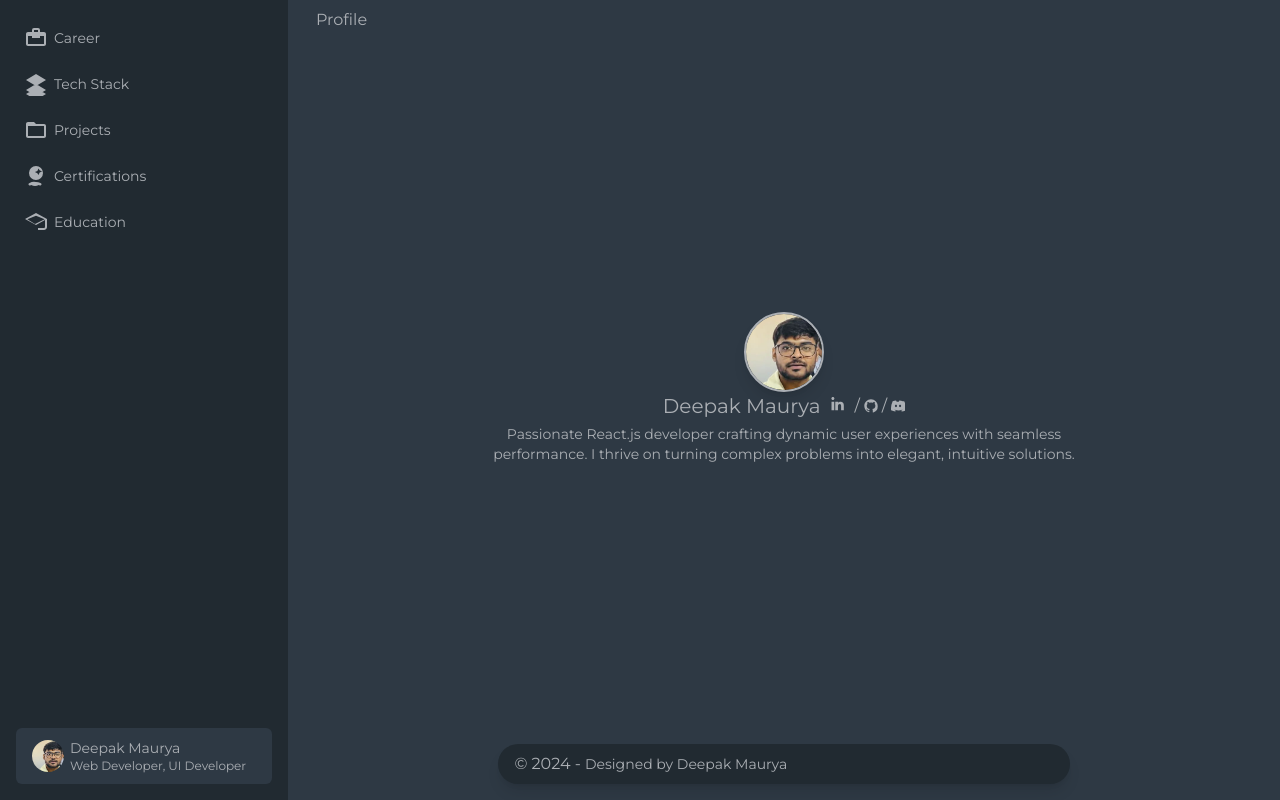
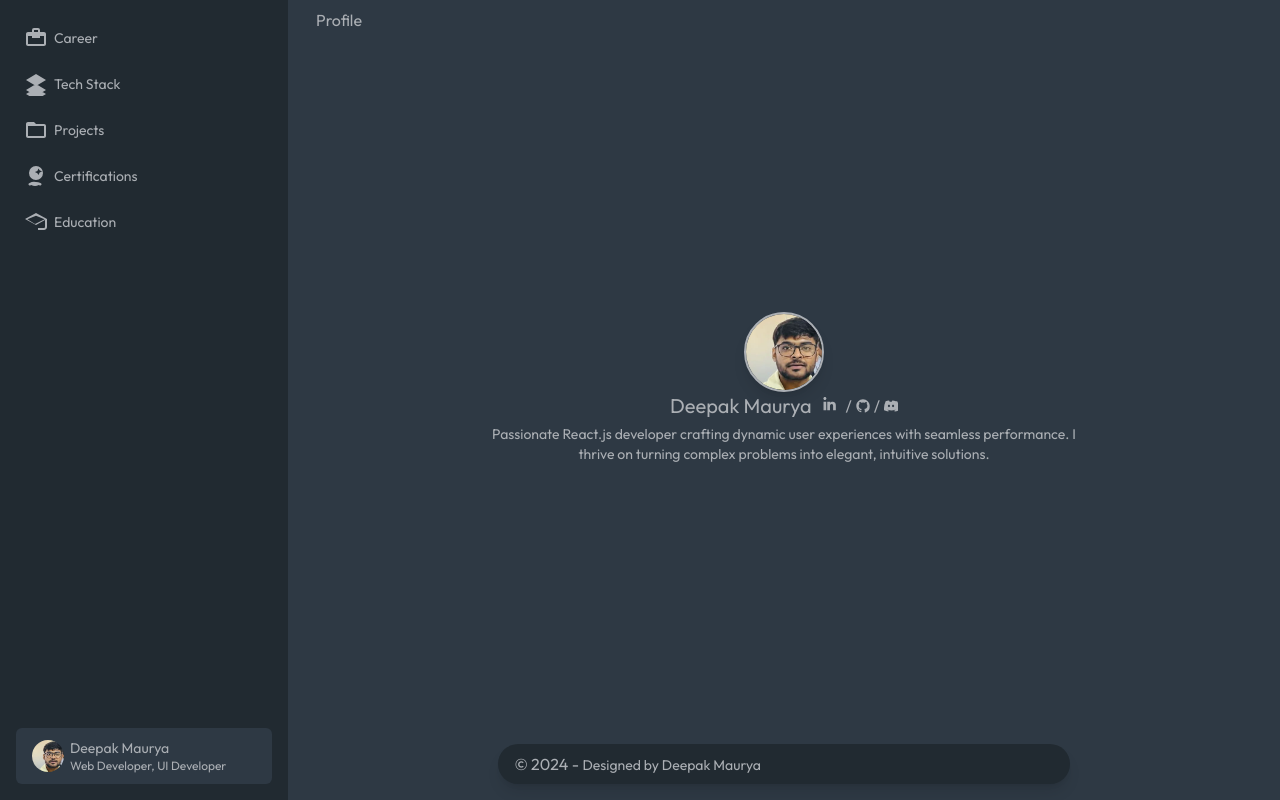
Before and after one commit to thedeepakmaurya/portfolionext, a Next.js app: page / in a window 1280 px wide. Built offline with nearby package versions, Linux system fonts and the light colour scheme.

Commit message:
font update

```diff
--- a/src/app/layout.js
+++ b/src/app/layout.js
@@ -1,10 +1,10 @@
 import "./globals.css";
 import Sidenav from "@/components/SideNav";
-import { Montserrat } from "next/font/google";
+import { Outfit } from "next/font/google";
 // In _app.js or in your component
 import 'boxicons/css/boxicons.min.css';
 
-const montserrat = Montserrat({ subsets: ["latin"] });
+const outfit = Outfit({ subsets: ["latin"] });
 
 
 export const metadata = {
@@ -17,7 +17,7 @@ export default function RootLayout({ children }) {
   return (
     <html lang="en">
       <body
-        className={montserrat?.className}
+        className={outfit?.className}
       >
         <Sidenav>{children}</Sidenav>
         <meta name="google-site-verification" content="AKJzXLR56cBvKAyymdgZB1914DXZvxOj7WgGuDyqINw" />
--- a/src/components/SideNav.jsx
+++ b/src/components/SideNav.jsx
@@ -13,6 +13,8 @@ const Sidenav = ({ children }) => {
 
   const { menu } = data;
   const path = usePathname();
+
+  const currentYear = new Date().getFullYear();
 
   function socialVisible() {
     if (path === "/") {
@@ -160,7 +162,7 @@ const Sidenav = ({ children }) => {
 
         <footer className="flex justify-center px-5 py-2 mb-2">
           <div className="bg-secondary rounded-full shadow-lg lg:w-[70%] xl:w-[60%] w-full py-2 px-4 ">
-            <h1>{'\u00a9'} 2024 - <span className="text-sm">Designed by <Link href="/">Deepak Maurya</Link></span></h1>
+            <h1>{'\u00a9'} {currentYear} - <span className="text-sm">Designed by <Link href="/">Deepak Maurya</Link></span></h1>
           </div>
         </footer>
       </div>
```
